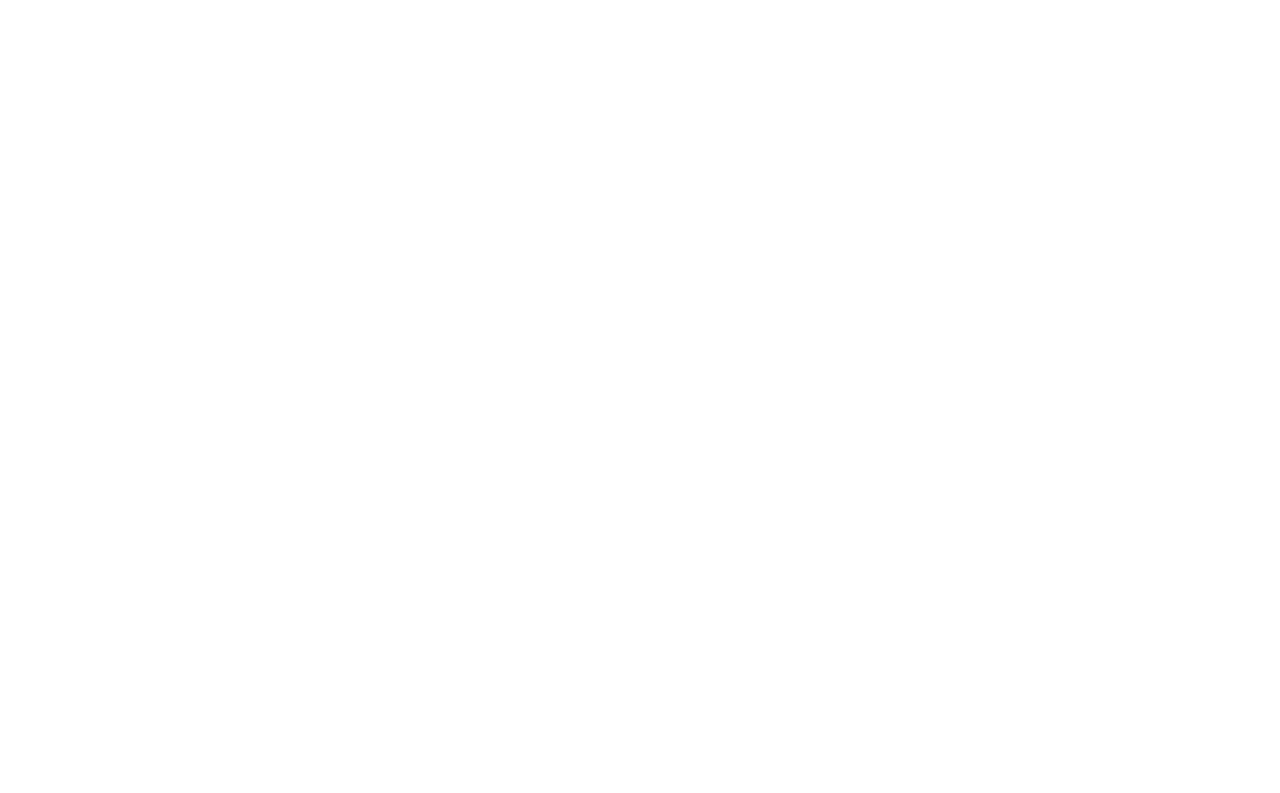
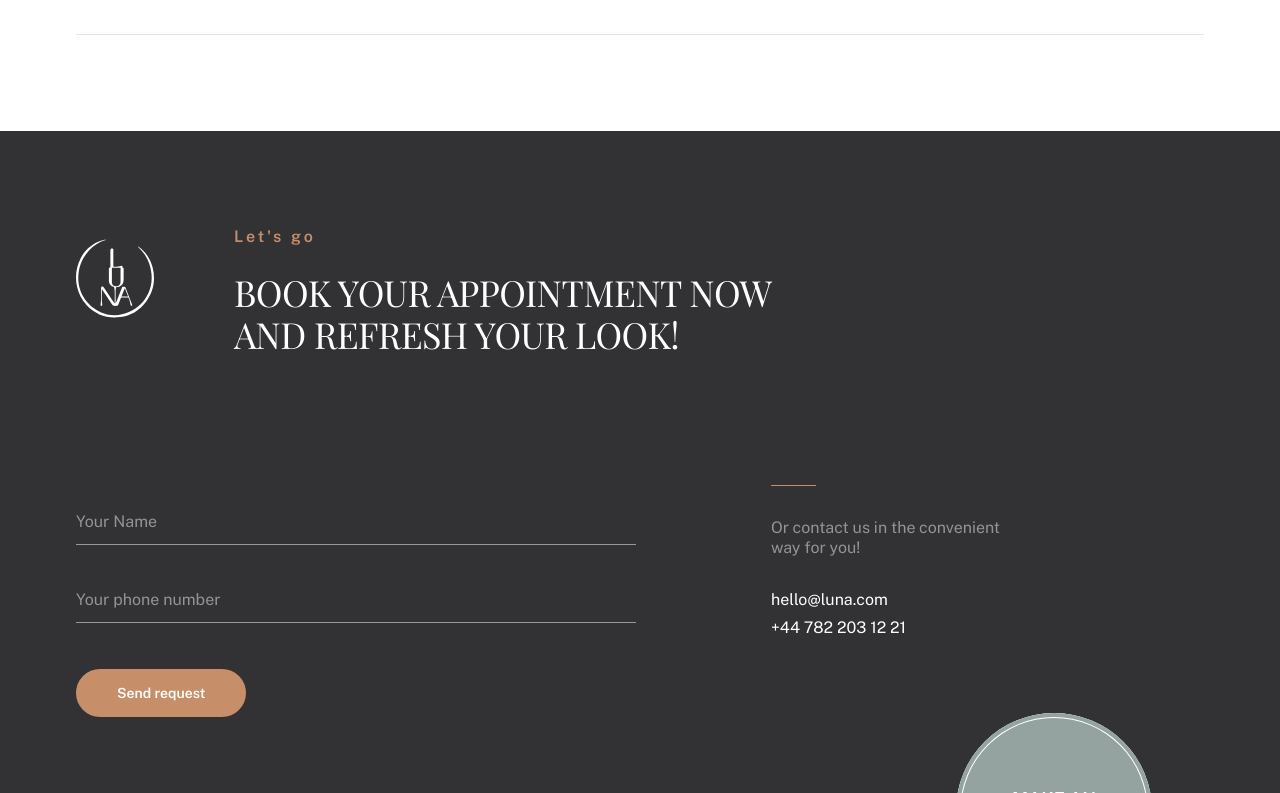
Before and after one commit to Varikash/luna-beauty, a Next.js app: page /about in a window 1280 px wide. Shown: the part 6427-7220 px from the top of the page. Before the commit the page ends 6507 px from the top, so only its background shows below. Built offline with nearby package versions, Linux system fonts and the light colour scheme; a web font is replaced by a local one.

Commit message:
add footer

```diff
--- a/app/about/page.tsx
+++ b/app/about/page.tsx
@@ -6,18 +6,20 @@
 import OurMasters from "../components/our-masters/our-masters";
 import HeroAbout from "../components/HeroAbout/HeroAbout";
 import CooperComponent from "@/app/components/cooper-component/cooper-component";
+import Footer from "../components/footer/footer";
 
 export default function About() {
   return (
     <div className={styles.page}>
       <Header type="otherpages" />
       <main className={styles.main}>
-      {/* <HeroAbout /> */}
-      <CooperComponent />
+        <HeroAbout />
+        <CooperComponent />
         <OurMasters />
         <OurClientsRecommended />
         <BeautyServices type="page2" />
       </main>
+      <Footer />
     </div>
   );
 }
```
